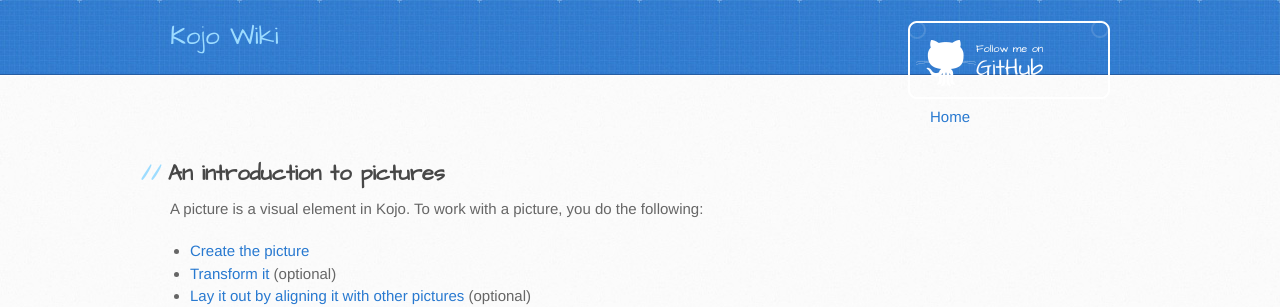
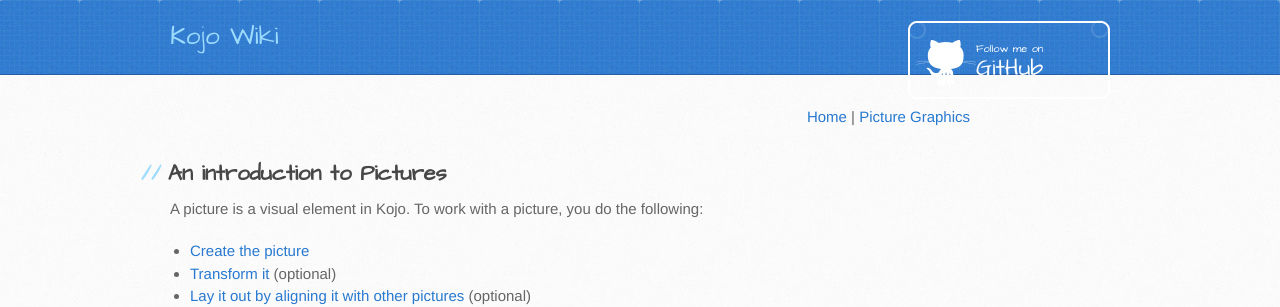
Before and after one commit to kojodoc/kojodoc.github.io, a Jekyll site: the page built from tutorials/pictures-intro.md, in a window 1280 px wide and 900 px high. Shown: the top 307 px of the window. Built offline with Jekyll 4.4.1, drawn with Linux system fonts in a browser that asks for light colours; our own code applies the rules of GitHub Pages for plain Markdown files; the repository's description, which GitHub fills in, is left out.

Commit message:
Tutorial work.

```diff
--- a/tutorials/pictures-intro.md
+++ b/tutorials/pictures-intro.md
@@ -1,8 +1,8 @@
 <div class="nav">
-  <a href="../index.html">Home</a>
+  <a href="../index.html">Home</a> | <a href="../picture-index.html">Picture Graphics</a>
 </div>
 
-## An introduction to pictures
+## An introduction to Pictures
 A picture is a visual element in Kojo. To work with a picture, you do the following:
 * [Create the picture](#picture-creation)
 * [Transform it](#picture-transformation) (optional)
```
Also changed, not shown: picture-index.md (+1 -0 lines).
